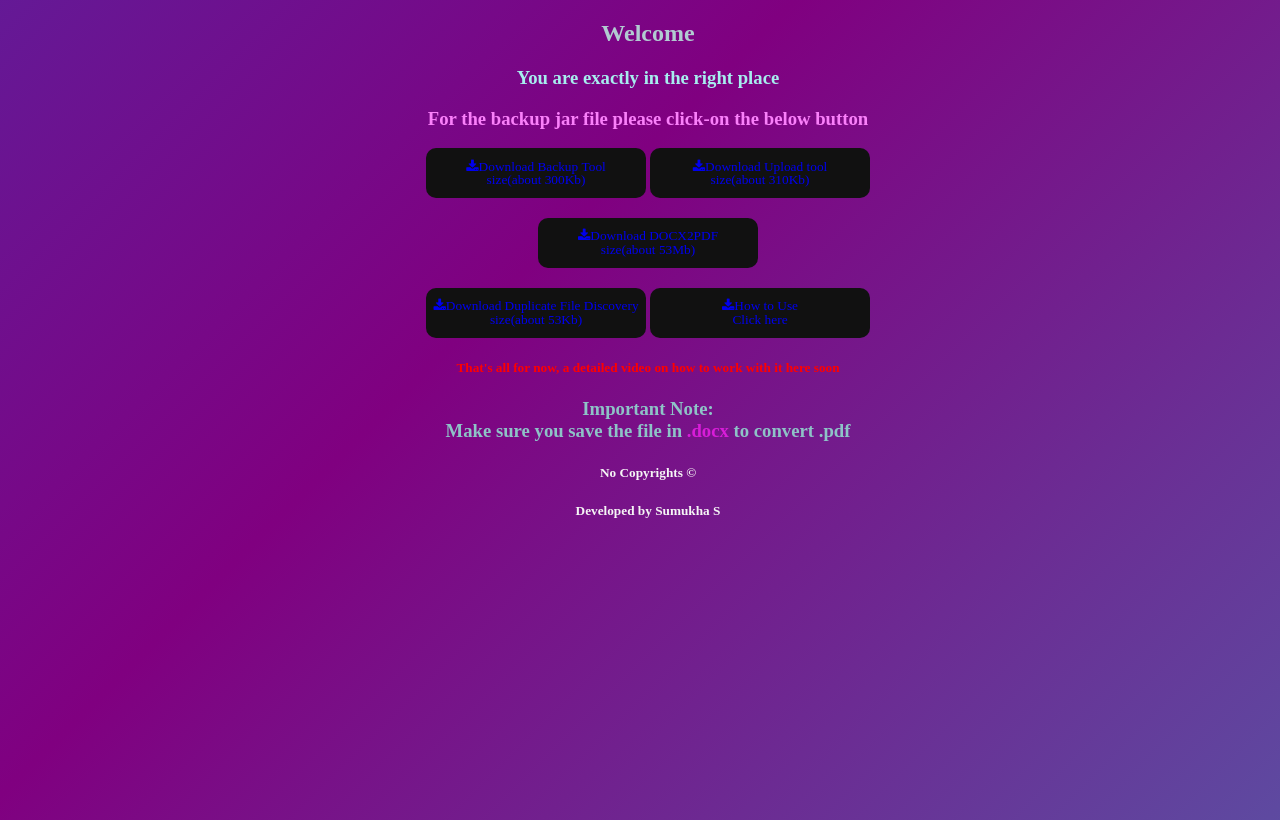
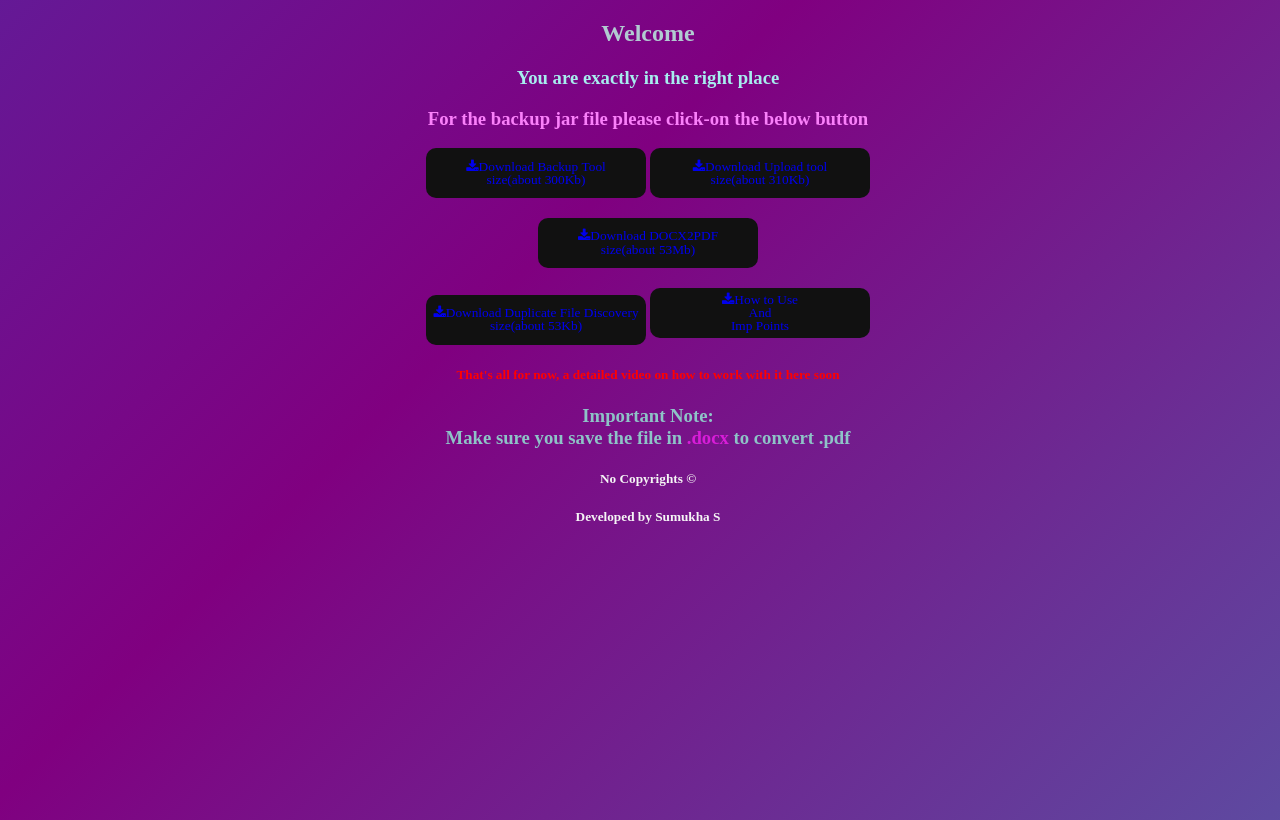
Before and after one commit to SumukhaS291299/Backup, a plain HTML site: page index.html in a window 1280 px wide. Drawn offline with Linux system fonts and the light colour scheme.

Commit message:
Update index.html

```diff
--- a/index.html
+++ b/index.html
@@ -32,7 +32,7 @@
     <link rel="stylesheet" href="https://cdnjs.cloudflare.com/ajax/libs/font-awesome/4.7.0/css/font-awesome.min.css">
     <!-- Auto width -->
     <button  class="glow-on-hover" > <a href="Duplicate_File_Discovery.py" download> <i class="fa fa-download">Download Duplicate File Discovery <br> size(about 53Kb)  </i> </a> </button>
-    <button  class="glow-on-hover" > <a href="How to Use.txt" download> <i class="fa fa-download">How to Use <br> Click here  </i> </a> </button>
+    <button  class="glow-on-hover" > <a href="How to Use.txt" download> <i class="fa fa-download">How to Use <br> And <br>Imp Points  </i> </a> </button>
     </div class="Text">
     <h5 style="color: red;">That's all for now, a detailed video on how to work with it here soon</h5>
     <h3 style="color: rgb(142, 195, 199);">Important Note:<br>Make sure you save the file in <strong style="color: rgb(216, 29, 216);">.docx</strong> to convert <strong>.pdf</strong></h3>
```
